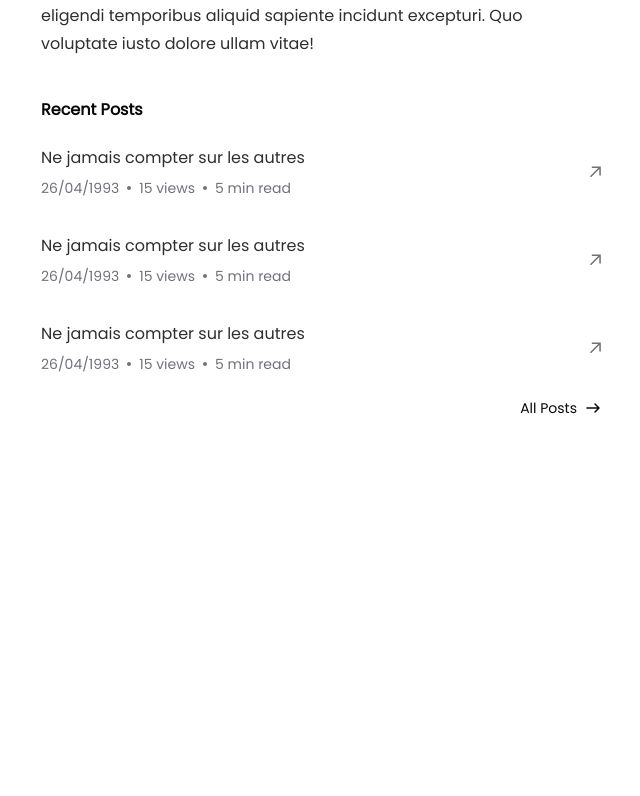
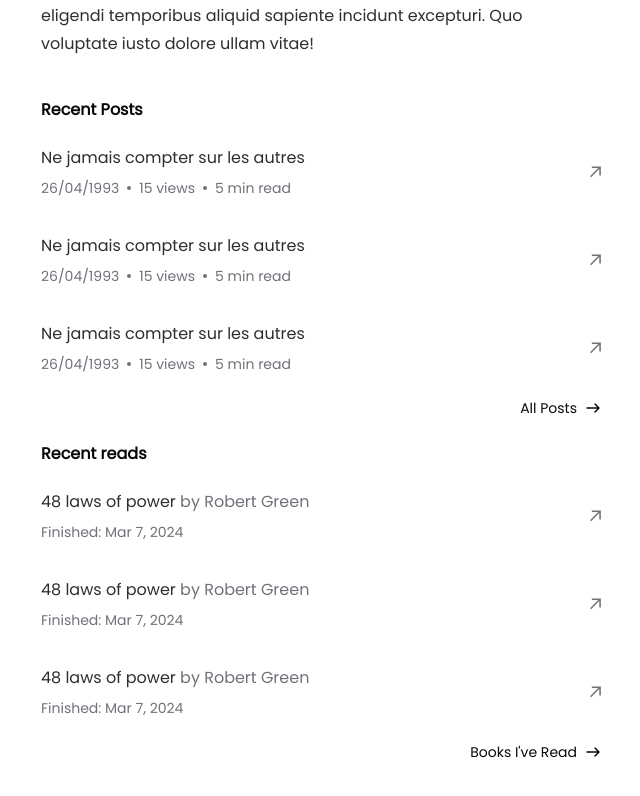
Before and after one commit to samatarmoussa111/blog-convex, a Next.js app: page / in a window 1280 px wide. Shown: the part 274-1070 px from the top of the page, without its empty margins (319-959 px from the left). Before the commit the page ends 800 px from the top, so only its background shows below. Built offline with nearby package versions, Linux system fonts and the light colour scheme.

Commit message:
Add readcard component

```diff
--- a/app/page.tsx
+++ b/app/page.tsx
@@ -1,4 +1,5 @@
 import PostCard from "@/components/cards/post-card";
+import ReadCard from "@/components/cards/read-card";
 import Header from "@/components/header/header";
 import { ModeToggle } from "@/components/theme/mode-toggle";
 import Link from "next/link";
@@ -50,6 +51,35 @@ export default function Home() {
               </svg>
             </Link>
           </div>
+          {/* reads */}
+          <div className="flex flex-col space-y-2">
+            <span className="font-semibold md:px-6">Recent reads</span>
+            <div className="flex flex-col space-y-8 md:space-y-1 md:px-2">
+              <ReadCard />
+              <ReadCard />
+              <ReadCard />
+            </div>
+            <Link
+              href="/posts"
+              className="flex flex-row space-x-2 items-center md:px-6 group cursor-pointer justify-end"
+            >
+              <span className="text-sm">Books I&apos;ve Read</span>
+              <svg
+                xmlns="http://www.w3.org/2000/svg"
+                width="16"
+                height="16"
+                viewBox="0 0 16 16"
+                className=" group-hover:translate-x-1 duration-200"
+              >
+                <path
+                  fill="currentColor"
+                  fillRule="evenodd"
+                  d="M1.25 8A.75.75 0 0 1 2 7.25h10.19L9.47 4.53a.75.75 0 0 1 1.06-1.06l4 4a.75.75 0 0 1 0 1.06l-4 4a.75.75 0 1 1-1.06-1.06l2.72-2.72H2A.75.75 0 0 1 1.25 8"
+                  clipRule="evenodd"
+                />
+              </svg>
+            </Link>
+          </div>
         </div>
       </div>
     </>
--- /dev/null
+++ b/components/cards/read-card.tsx
@@ -0,0 +1,37 @@
+import Link from "next/link";
+
+const ReadCard = () => {
+  return (
+    <Link
+      href={`#`}
+      className=" w-full flex justify-between items-center duration-300 md:hover:bg-muted-foreground/10 md:p-4 rounded-lg cursor-pointer"
+    >
+      <div className="flex flex-col space-y-2">
+        <span className="text-foreground/85">
+          48 laws of power{" "}
+          <span className="text-muted-foreground">by Robert Green</span>
+        </span>
+
+        <div className="flex flex-row space-x-2 items-center text-sm text-muted-foreground">
+          <span className="text-muted-foreground">Finished: Mar 7, 2024</span>
+        </div>
+      </div>
+
+      <svg
+        width="12"
+        height="12"
+        viewBox="0 0 12 12"
+        fill="currentColor"
+        xmlns="http://www.w3.org/2000/svg"
+        className="text-muted-foreground"
+      >
+        <path
+          d="M2.07102 11.3494L0.963068 10.2415L9.2017 1.98864H2.83807L2.85227 0.454545H11.8438V9.46023H10.2955L10.3097 3.09659L2.07102 11.3494Z"
+          fill="currentColor"
+        />
+      </svg>
+    </Link>
+  );
+};
+
+export default ReadCard;
```
